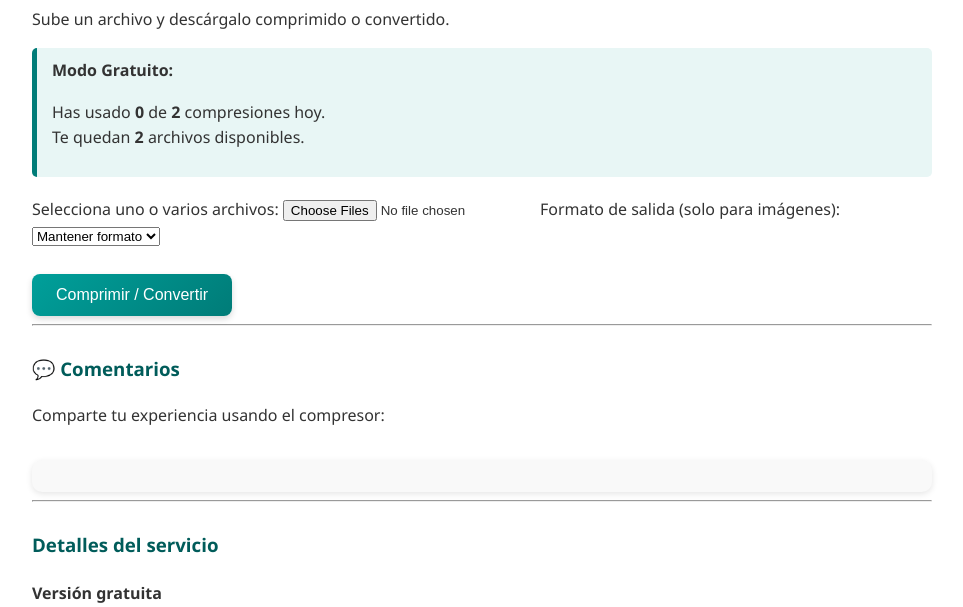
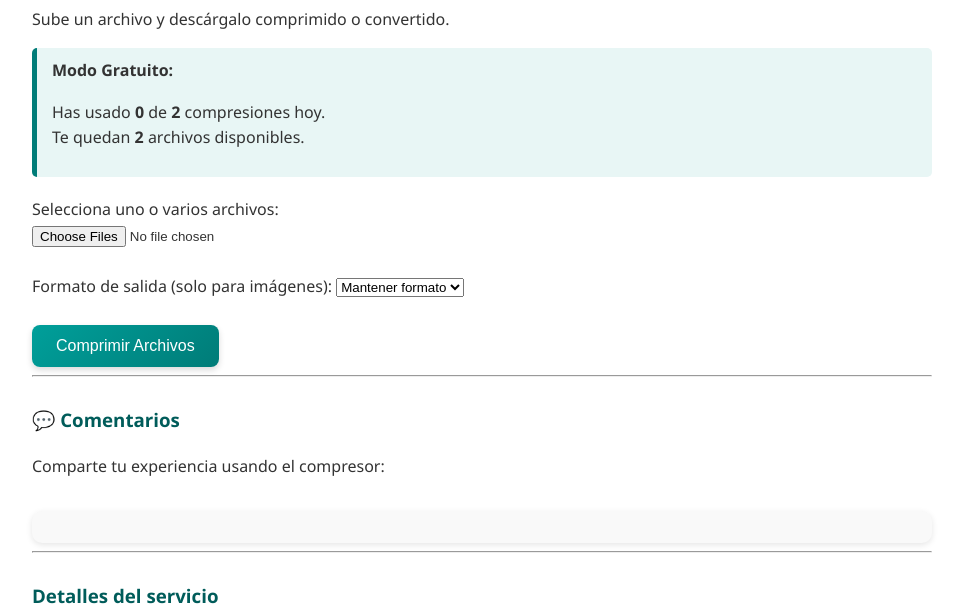
Before and after one commit to JacobPineda24/cv_virtual, a Flask app: page /compressor in a window 1280 px wide. Shown: the part 360-967 px from the top of the page, without its empty margins (158-1121 px from the left). Run offline with Flask 3, Linux system fonts and the light colour scheme; some libraries are stand-ins or nearby versions.

Commit message:
Update compressor.html

```diff
--- a/templates/compressor.html
+++ b/templates/compressor.html
@@ -18,8 +18,8 @@
     {% endif %}
 
     <form method="POST" enctype="multipart/form-data">
-        <label for="file">Selecciona uno o varios archivos:</label>
-        <input type="file" name="files" id="file" multiple required>
+      <label for="file">Selecciona uno o varios archivos:</label><br>
+      <input type="file" name="files" id="file" multiple required><br><br>
 
       <label for="format">Formato de salida (solo para imágenes):</label>
       <select name="format" id="format">
@@ -27,10 +27,9 @@
         <option value="jpg">JPG</option>
         <option value="png">PNG</option>
         <option value="webp">WebP</option>
-        </select>
-        <br><br>
+      </select><br><br>
 
-        <button type="submit">Comprimir / Convertir</button>
+      <button type="submit" class="btn">Comprimir Archivos</button>
     </form>
 
     <hr>
```
Lines whose indentation alone changed are shown as unchanged.
